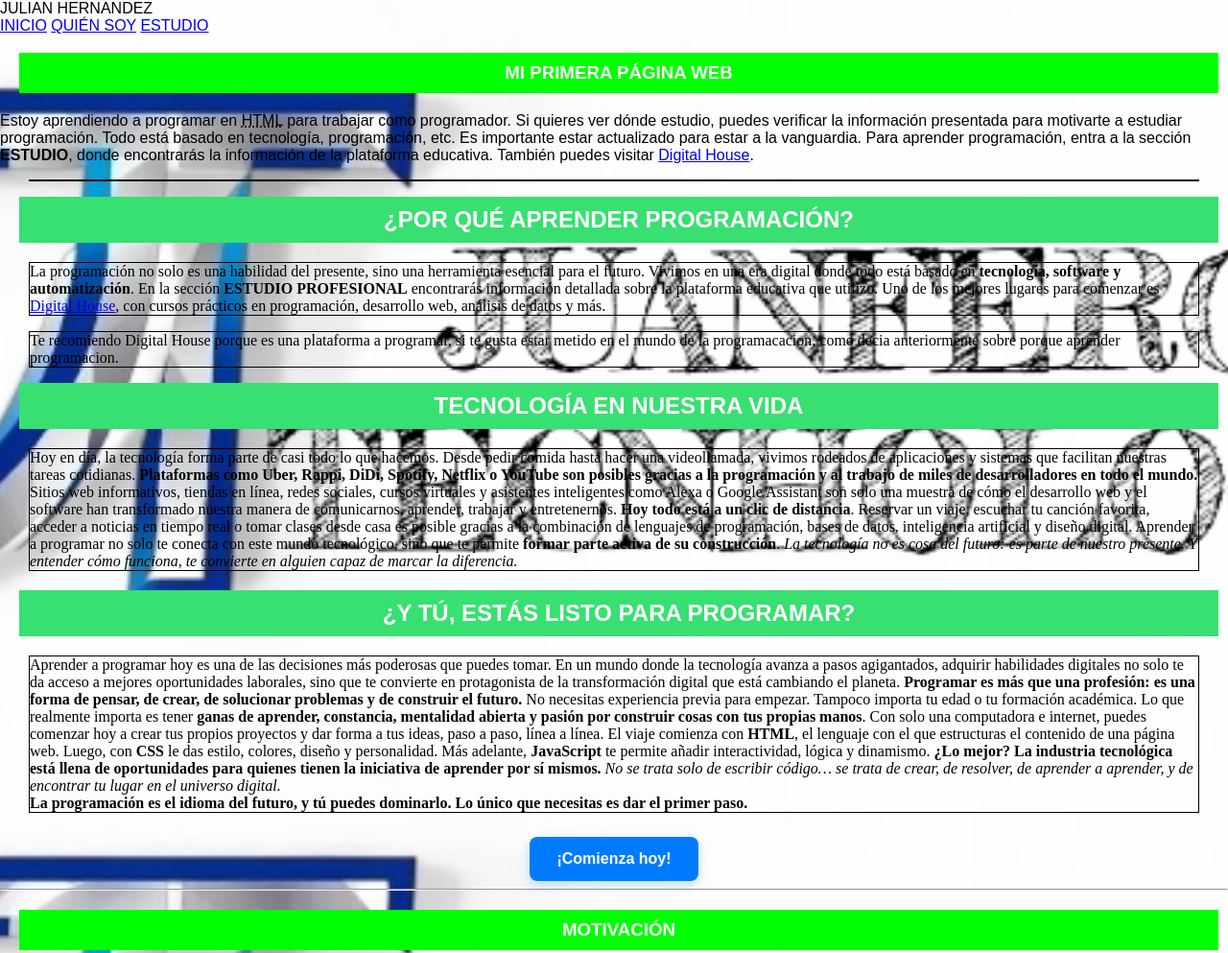
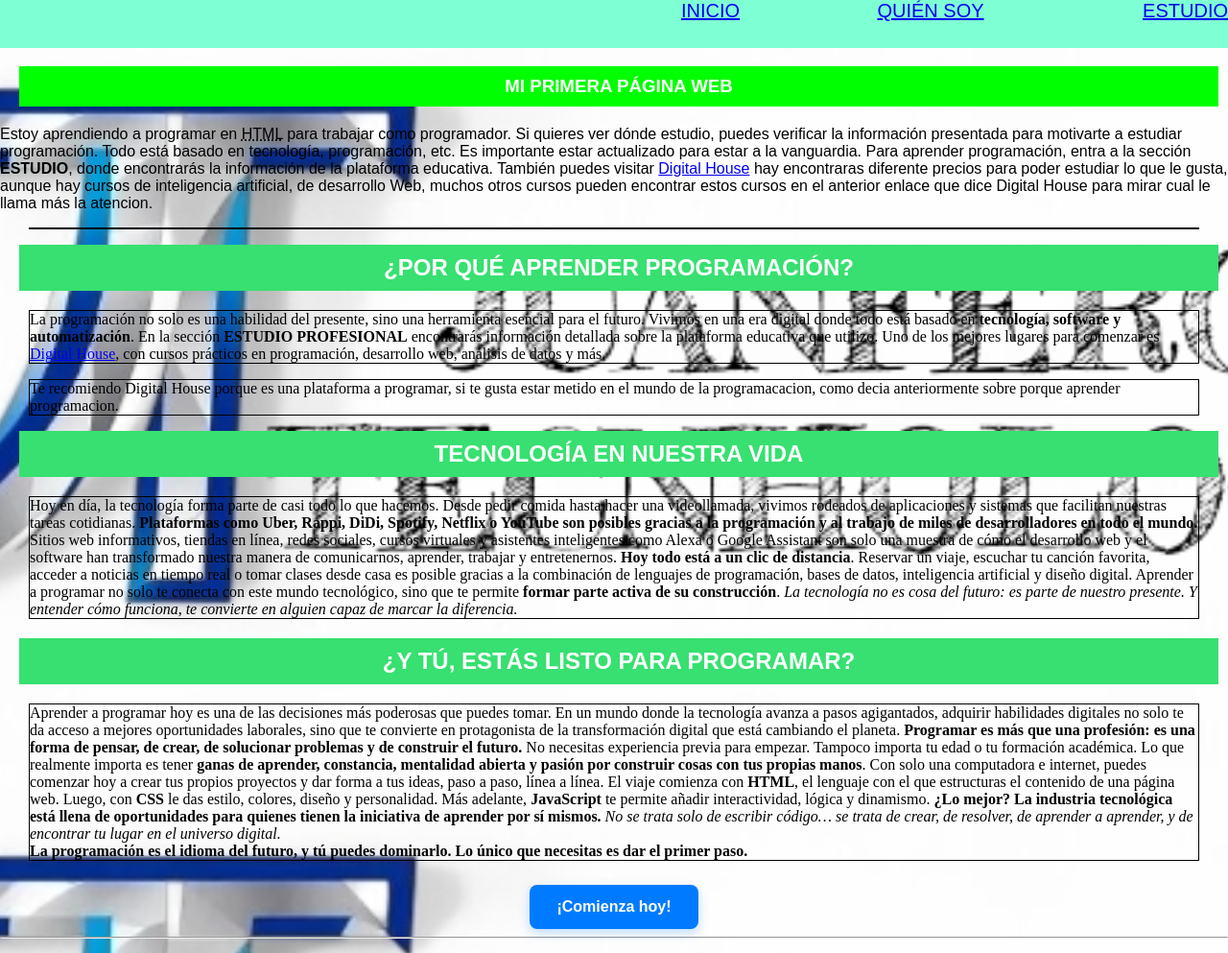
Before and after one commit to Julianhernandez2025/PROYECTO-PERSONAL, a plain HTML site: page index.html in a window 1280 px wide. Shown: the top 993 px of the page at 96% size. Drawn offline with Linux system fonts and the light colour scheme.

Commit message:
cambios dentro del codigo

```diff
--- a/index.html
+++ b/index.html
@@ -12,12 +12,11 @@
 
 <div class="contenedor-principal">
 
-    <div class="info">
-      <div class="nombre">JULIAN HERNANDEZ</div>
-      <nav class="menu">
-        <a href="index.html">INICIO</a>
-        <a href="quiensoy.html">QUIÉN SOY</a>
-        <a href="estudio.html">ESTUDIO</a>
+    <div class="nav">
+        <nav class="menu">
+        <li><a href="index.html">INICIO</a></li>
+        <li><a href="quiensoy.html">QUIÉN SOY</a></li>
+       <li><a href="estudio.html">ESTUDIO</a></li>
       </nav>
     </div>
   </div>
@@ -33,7 +32,9 @@
         Si quieres ver dónde estudio, puedes verificar la información presentada para motivarte a estudiar programación.
         Todo está basado en tecnología, programación, etc. Es importante estar actualizado para estar a la vanguardia.
         Para aprender programación, entra a la sección <strong>ESTUDIO</strong>, donde encontrarás la información de la plataforma educativa.
-        También puedes visitar <a href="https://www.digitalhouse.com" target="_blank">Digital House</a>.
+        También puedes visitar <a href="https://www.digitalhouse.com" target="_blank">Digital House</a>  hay encontraras diferente precios para
+          poder estudiar lo que le gusta, aunque hay cursos de inteligencia artificial, de desarrollo Web, muchos otros cursos pueden encontrar
+          estos cursos  en el anterior enlace que dice Digital House para mirar cual le llama más la atencion.
       </p>
     </section>
 
--- a/style.css
+++ b/style.css
@@ -67,7 +67,6 @@ p {
   font-weight: 20px;
   border-style: hidden;
   border:1px solid black;
-  overflow: auto;
 }
 
 /* Imagen general */
@@ -93,7 +92,7 @@ table {
   background-color: #f9f9f9;
   box-shadow: 0 0 20px rgba(0, 0, 0, 0.1);
   border-radius: 10px;
-  overflow: hidden;
+  overflow: auto;
   outline: 10px auto black;
   outline-offset: 10px;
 }
@@ -154,3 +153,21 @@ tr:last-child td {
   background-color: #0056b3;
   transform: scale(1.06);
 }
+
+.contenedor-principal{
+background-color: aquamarine;
+text-align: end;
+margin: 0;
+padding: 0;
+}
+
+.nav li{
+display: inline-block;
+font-size: 20px;
+width: 250px;
+height: 50px;
+}
+
+.a{
+  text-decoration: none;
+}
```
Also changed, not shown: estudio.html (+1 -1 lines).
